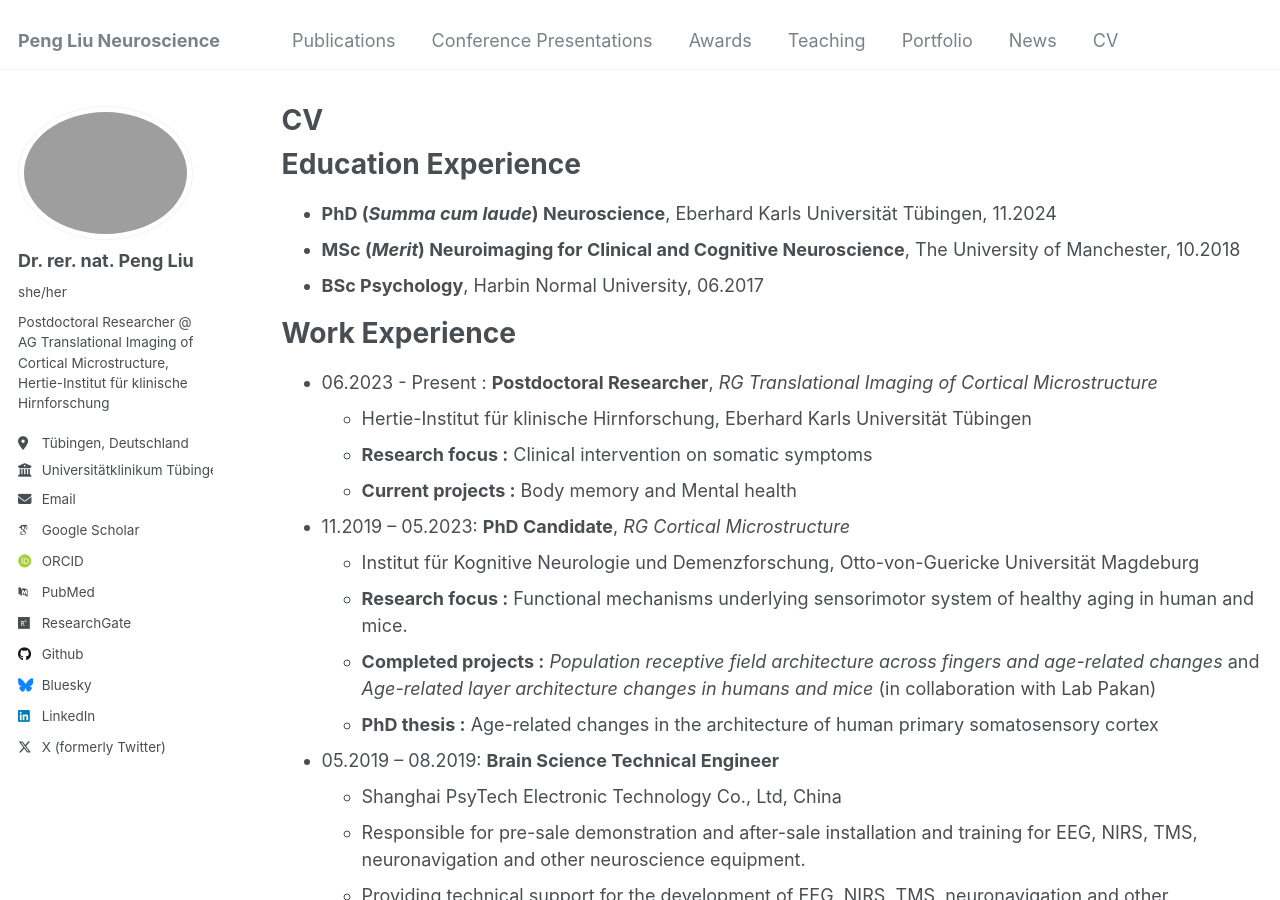
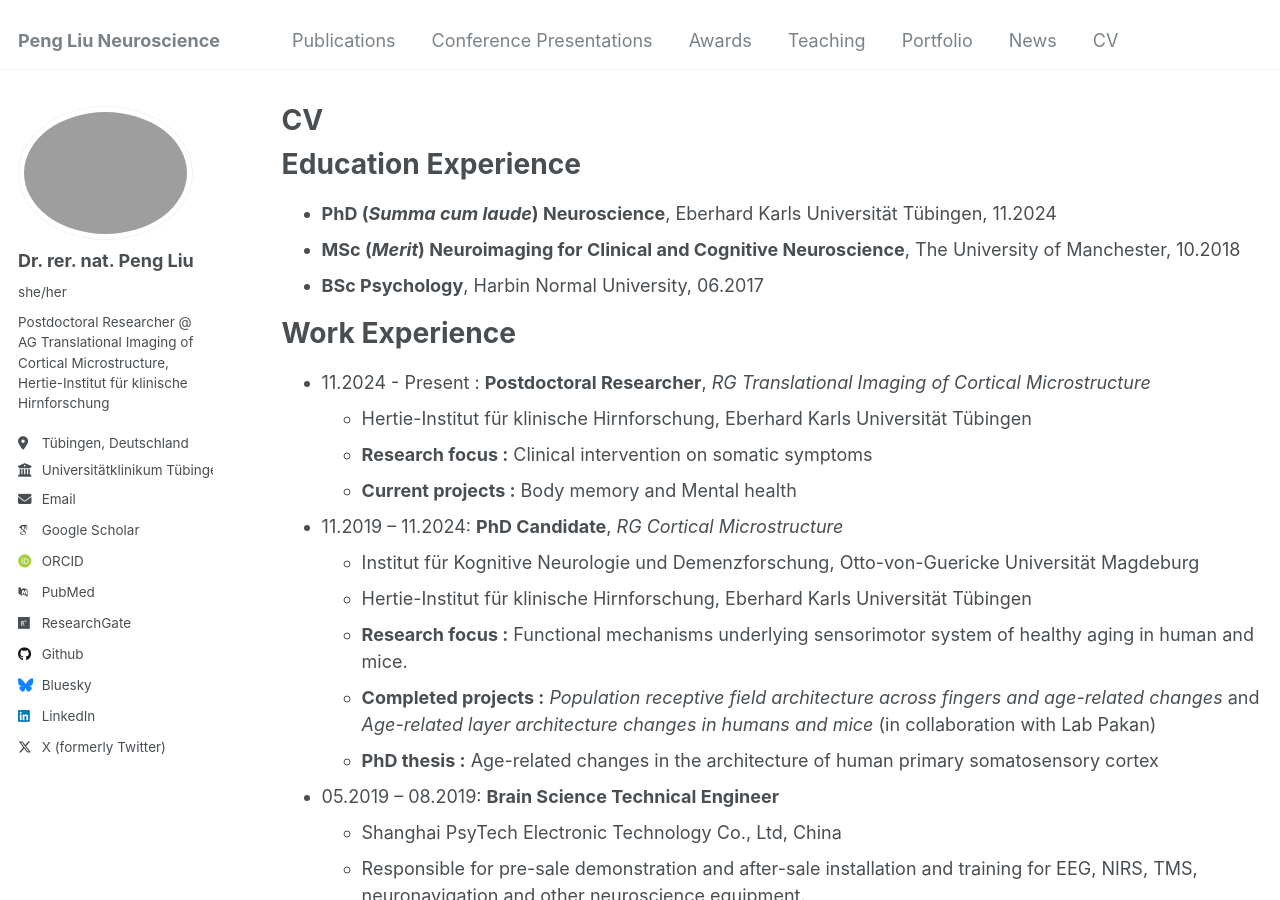
Before and after one commit to PengLiu1120/pengliu, a Jekyll site: the page built from _pages/cv.md, in a window 1280 px wide and 900 px high. Built offline with Jekyll 4.4.1, drawn with Linux system fonts in a browser that asks for light colours; some web fonts are replaced.

Commit message:
Update cv.md

```diff
--- a/_pages/cv.md
+++ b/_pages/cv.md
@@ -17,13 +17,14 @@ Education Experience
 
 Work Experience
 ======
-* 06.2023 - Present : **Postdoctoral Researcher**, _RG Translational Imaging of Cortical Microstructure_
+* 11.2024 - Present : **Postdoctoral Researcher**, _RG Translational Imaging of Cortical Microstructure_
   * Hertie-Institut für klinische Hirnforschung, Eberhard Karls Universität Tübingen
   * **Research focus :** Clinical intervention on somatic symptoms
   * **Current projects :** Body memory and Mental health
 
-* 11.2019 – 05.2023: **PhD Candidate**, _RG Cortical Microstructure_
+* 11.2019 – 11.2024: **PhD Candidate**, _RG Cortical Microstructure_
   * Institut für Kognitive Neurologie und Demenzforschung, Otto-von-Guericke Universität Magdeburg
+  * Hertie-Institut für klinische Hirnforschung, Eberhard Karls Universität Tübingen
   * **Research focus :** Functional mechanisms underlying sensorimotor system of healthy aging in human and mice.
   * **Completed projects :** _Population receptive field architecture across fingers and age-related changes_ and _Age-related layer architecture changes in humans and mice_ (in collaboration with Lab Pakan)
   * **PhD thesis :** Age-related changes in the architecture of human primary somatosensory cortex
```
